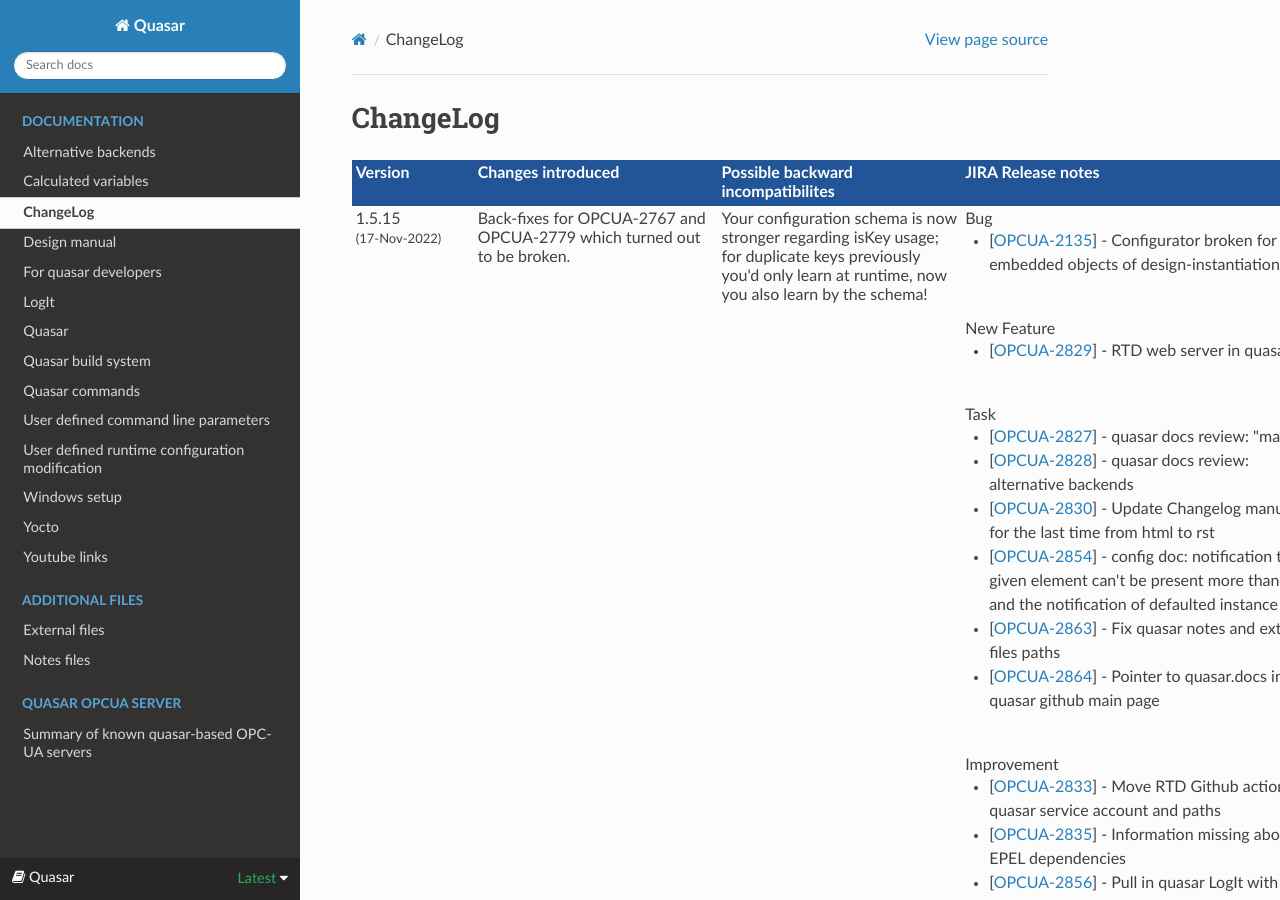
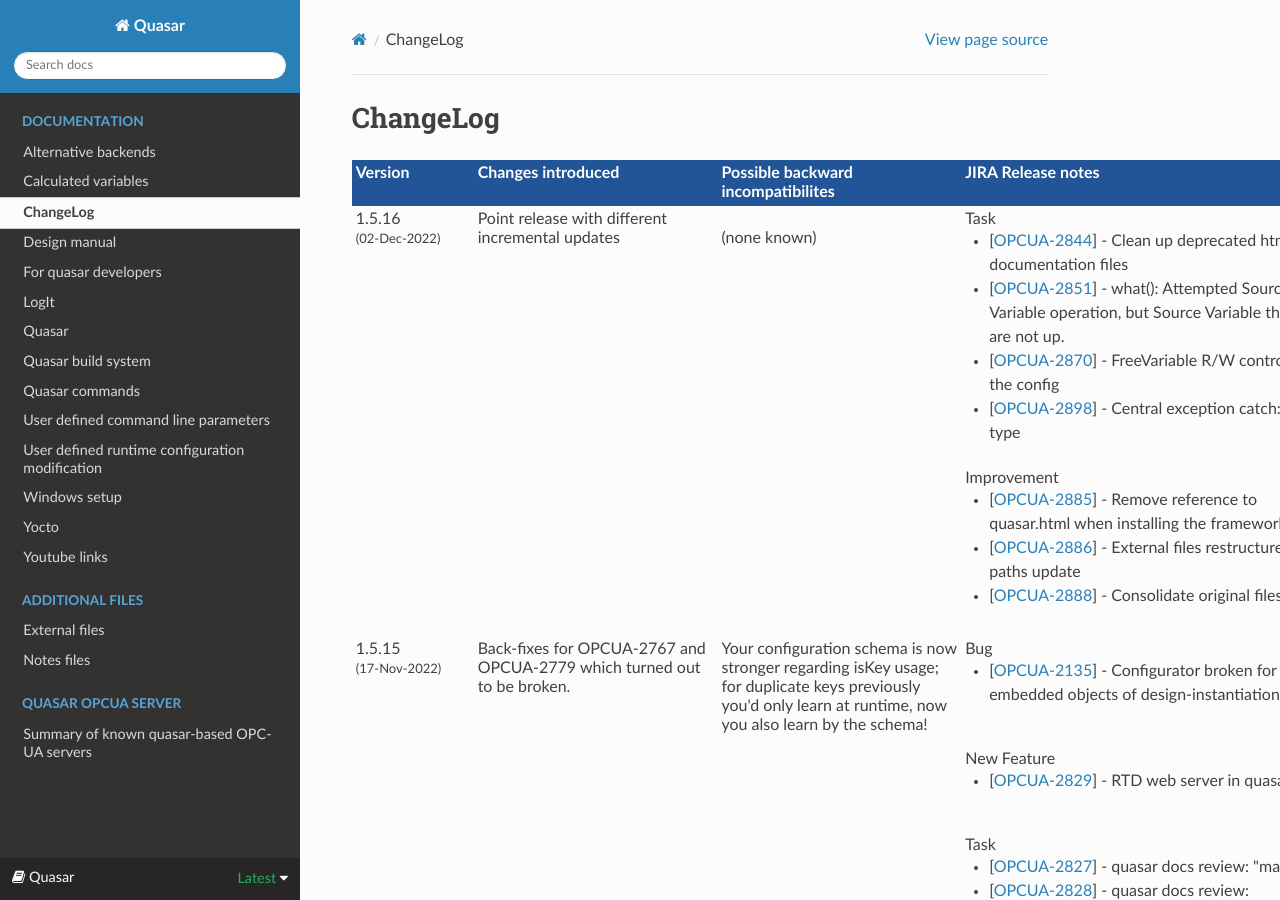
Before and after one commit to quasar-team/quasar, a Sphinx documentation site: the page built from Documentation/source/ChangeLog.rst, in a window 1280 px wide and 900 px high. Built offline with Sphinx 7.4.7 and the Read the Docs theme 2.0.0, drawn with Linux system fonts in a browser that asks for light colours.

Commit message:
Changelog upd

```diff
--- a/Documentation/source/ChangeLog.rst
+++ b/Documentation/source/ChangeLog.rst
@@ -22,6 +22,57 @@
 	          <td valign="top"><strong>Testing outcome</strong><br>
 	          </td>
 	        </tr>
+
+					<tr>
+
+					<td valign="top">1.5.16<font size="-1"><br>
+						(02-Dec-2022)</font><br>
+					</td>
+					<td valign="top">Point release with different incremental updates<br>
+					</td>
+					<td valign="top"><br>(none known)
+					</td>
+					<td valign="top">
+
+					     Task<br/>
+
+					<ul>
+					<li>[<a href='https://its.cern.ch/jira/browse/OPCUA-2844'>OPCUA-2844</a>] -         Clean up deprecated html documentation files
+					</li>
+					<li>[<a href='https://its.cern.ch/jira/browse/OPCUA-2851'>OPCUA-2851</a>] -           what():  Attempted Source Variable operation, but Source Variable threads are not up.
+					</li>
+					<li>[<a href='https://its.cern.ch/jira/browse/OPCUA-2870'>OPCUA-2870</a>] -         FreeVariable R/W controls in the config
+					</li>
+					<li>[<a href='https://its.cern.ch/jira/browse/OPCUA-2898'>OPCUA-2898</a>] -         Central exception catch: print type
+					</li>
+					</ul>
+
+					        Improvement <br/>
+
+					<ul>
+					<li>[<a href='https://its.cern.ch/jira/browse/OPCUA-2885'>OPCUA-2885</a>] -         Remove reference to quasar.html when installing the framework
+					</li>
+					<li>[<a href='https://its.cern.ch/jira/browse/OPCUA-2886'>OPCUA-2886</a>] -         External files restructured and paths update
+					</li>
+					<li>[<a href='https://its.cern.ch/jira/browse/OPCUA-2888'>OPCUA-2888</a>] -         Consolidate original files
+					</li>
+					</ul>
+
+
+					</td>
+					<td valign="top">quasar test suite notes:<br>
+						<ol>
+						<li>open62541_test_methods not passing for the method
+							arguments behaving differently from UASDK. This will be
+							<a href="https://its.cern.ch/jira/browse/OPCUA-2428">further
+							investigated</a>.</li>
+						<li> StandardMetaData is ignored from testing in all tests
+							due to some existing noncompliance.</li>
+						</ol>
+					</td>
+
+					</tr>
+
 			<tr>
 				<td valign="top">1.5.15<font size="-1"><br>
 					(17-Nov-2022)</font><br>
```
